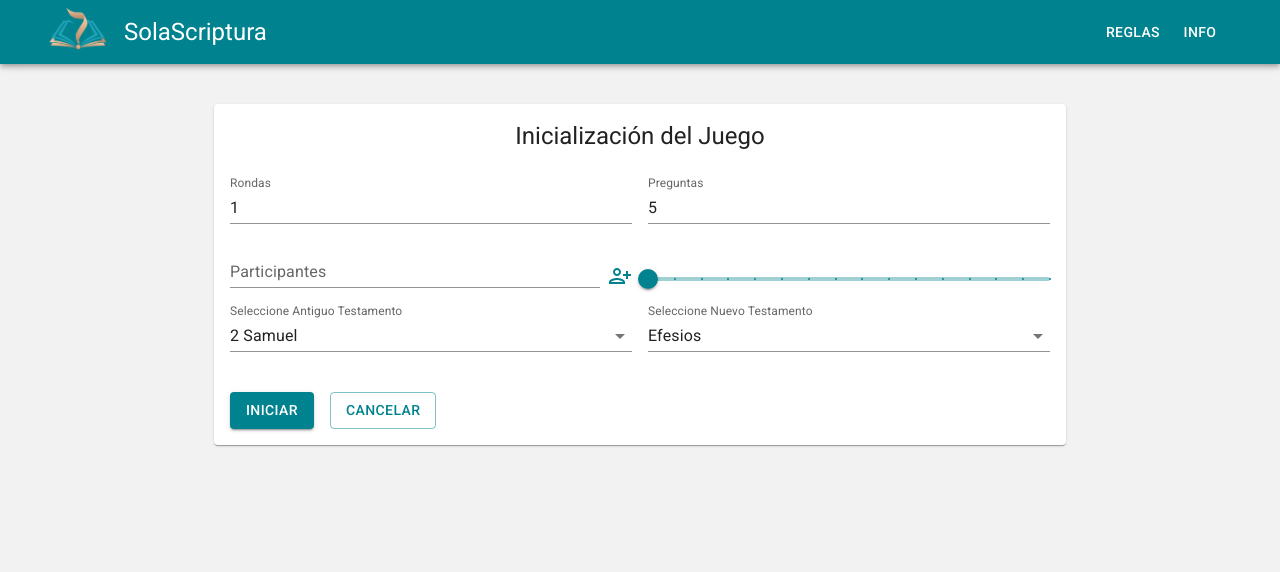
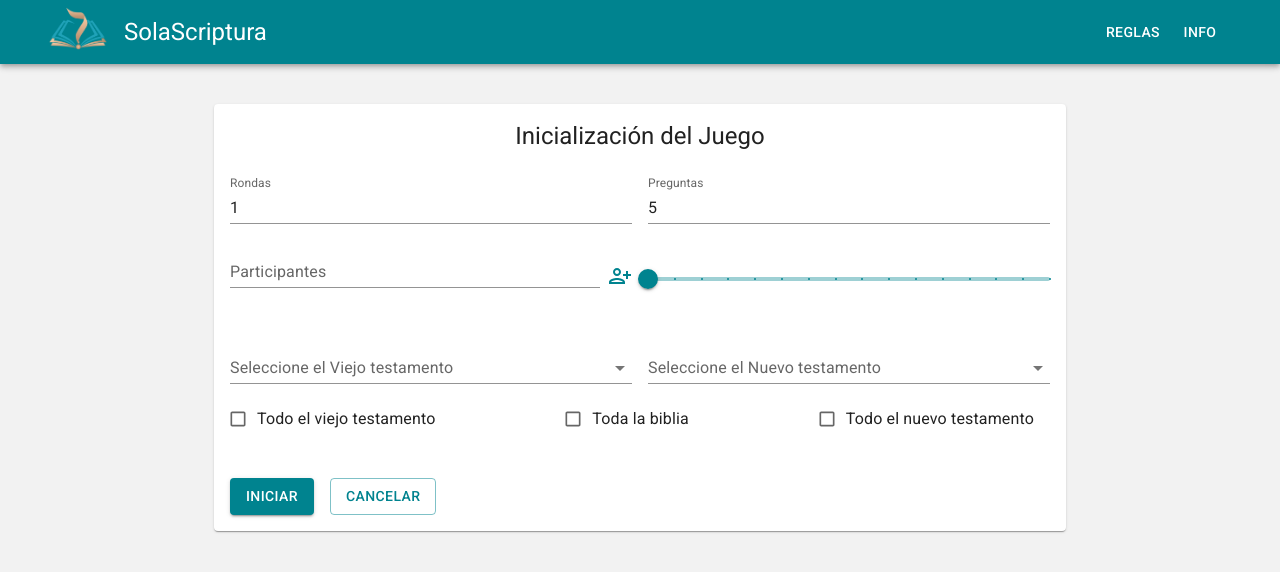
Before and after one commit to crafjer01/solascripturav2, a React (Vite) app: page / in a window 1280 px wide. Both pictures are taken after a click on the button "INICIAR". Shown: the top 572 px of the page. Built offline with nearby package versions, Linux system fonts and the light colour scheme.

Commit message:
Form Design implemented

```diff
--- a/src/SolaScripturaApp.jsx
+++ b/src/SolaScripturaApp.jsx
@@ -8,7 +8,8 @@ import { AppTheme } from './theme/AppTheme'
 
 export const SolaScripturaApp = () => {
   const [game, setGame] = useState({
-    started: false
+    visiblePreloading: true,
+    started: false,
   });
   const { started } = game;
 
--- a/src/components/form/Form.jsx
+++ b/src/components/form/Form.jsx
@@ -1,7 +1,12 @@
 import { useState } from 'react';
-import { Box, Button, Container, Grid2, Paper, FormControl, InputLabel, Slider, TextField, Select, Typography, MenuItem} from '@mui/material';
+import { Box, Button, Container, Grid2, Paper, FormGroup, InputLabel, Slider, TextField, Select, Typography,
+  MenuItem, List, IconButton, ListItem, ListItemText, ListItemAvatar, Avatar,
+  FormControlLabel,
+  Checkbox} from '@mui/material';
 import { PersonAddAlt } from '@mui/icons-material';
 import { oldBooksDB, newBooksDB } from '../../data/';
+import { ParticipantList } from './ParticipantList';
+import { SelectBook } from './SelectBook';
 
 export const Form = ({ game, setGame }) => {
     const [form, setForm] = useState({
@@ -9,9 +14,17 @@ export const Form = ({ game, setGame }) => {
       questionsQuantity: 5,
       participant: '',
       participantList: [],
-      secondAnswer: 30
+      secondAnswer: 30,
+      bookOldSelected: [],
+      bookNewSelected: [],
+      allBible: false,
+      oldBook: false,
+      newBook: false
+
     });
-    const { rondasQuantity, questionsQuantity, participant, participantList, secondAnswer } = form;
+    const { rondasQuantity, questionsQuantity, participant, participantList, secondAnswer, bookOldSelected, bookNewSelected, oldBook, allBible, newBook } = form;
+    const [isDuplicated, setIsDuplicated] = useState(false);
+   // const [disabledSelectOldBook, setDisabledSelectOldBook] = useState(false);
 
     const onRondasQuantityChange = ({ target }) => {
       const { value, name} = target;
@@ -69,12 +82,94 @@ export const Form = ({ game, setGame }) => {
 
     }
 
+    const onParticipantChange = ({ target }) => {
+      const { value, name } = target;
+
+      setForm({
+        ...form,
+        [name]: value
+      });
+    }
+    const addParticipant = () => {
+      if ( participant === '' ) return;
+
+      if( participantList.includes(participant) ) {
+        setIsDuplicated(true);
+      } else {
+        setIsDuplicated(false);
+        setForm({
+          ...form,
+          ['participantList']: [...participantList, participant],
+          ['participant']: ''
+        });
+      }
+    }
+
+    const onSecondAswerChange = ({ target }) => {
+      const {value, name} = target;
+      setForm({
+        ...form,
+        [name]: value
+      });
+    }
+
+    const onBookOldSelecChange = ({ target }) => {
+      const { value } = target;
+      setForm({
+        ...form,
+        ['bookOldSelected']: typeof value === 'string' ? value.split(',') : value,
+      });
+    }
+
+    const onBookNewSelecChange = ({ target }) => {
+      const { value } = target;
+      setForm({
+        ...form,
+        ['bookNewSelected']: typeof value === 'string' ? value.split(',') : value,
+      });
+    }
+
+    const onHandleDelete = (name) => {
+      setForm({
+        ...form,
+        ['participantList']: participantList.filter(participant => participant !== name)
+      });
+    }
+
+    const onCheckAllBible = () => {
+      setForm({
+        ...form,
+        bookOldSelected: [],
+        bookNewSelected: [],
+        allBible: !allBible
+      });
+    }
+
+    const onCheckOldBook = () => {
+      setForm({
+        ...form,
+        bookOldSelected: [],
+        oldBook: !oldBook
+      });
+    }
+
+    const onCheckNewBook = () => {
+      setForm({
+        ...form,
+        bookNewSelected: [],
+        newBook: !newBook
+      });
+    }
+
     const onCancel = () => {
       setGame({
         ...game,
         'started': false
       });
     }
+
+    const disabledSelectOldBook = (allBible || oldBook);
+    const disabledSelectNewBook = (allBible || newBook);
 
   return (
     <Container maxWidth="md" sx={{ mt: 5 }}>
@@ -98,13 +193,20 @@ export const Form = ({ game, setGame }) => {
             <Grid2 size={6} >
               <Grid2 container spacing={1} sx={{ alignItems: 'center' }} >
                 <Grid2 sx={{ flexGrow: 1 }}>
-                  <TextField id="" name="participants"  label="Participantes" variant="standard" fullWidth  autoComplete="off"
+                  <TextField id="" name="participant"  label="Participantes" variant="standard" fullWidth  autoComplete="off"
+                    disabled={participantList?.length === 4 ? true : false}
                     value={ participant }
+                    onChange={ onParticipantChange }
                   />
                 </Grid2>
-                <Button variant='text' size='sm' sx={{ minWidth: 0, p: 0,  alignSelf: 'end' }}>
-                  <PersonAddAlt color="primary" />
-                </Button>
+                <IconButton
+                  variant='text' size='sm'
+                  sx={{ minWidth: 0, p: 0,  alignSelf: 'end' }}
+                  disabled={participantList?.length === 4 ? true : false}
+                  onClick={ addParticipant }
+                >
+                  <PersonAddAlt color={`${participantList?.length === 4 ? '' : 'primary'}`} />
+                </IconButton>
               </Grid2>
             </Grid2>
             <Grid2 size={6} sx={{ alignSelf: 'end' }}>
@@ -118,42 +220,35 @@ export const Form = ({ game, setGame }) => {
                 marks
                 min={30}
                 max={180}
+                name="secondAnswer"
+                onChange={ onSecondAswerChange }
               />
+            </Grid2>
+            <Grid2 size={6}>
+              { isDuplicated && <Typography component="p" sx={{ color: 'red', fontStyle: 'italic', fontSize: '14px' }}>El participante esta duplicado.</Typography> }
+            </Grid2>
+            {/* participant List */}
+            <Grid2 size={12}>
+              { participantList?.length > 0 && <ParticipantList participants={participantList} onHandleDelete={onHandleDelete} /> }
             </Grid2>
             {/* Select the books, old or new */}
             <Grid2 size={6}>
-            <FormControl variant="standard" fullWidth>
-              <InputLabel id="select-old-book">Seleccione Antiguo Testamento</InputLabel>
-              <Select
-                labelId="select-old-book"
-                label="old-book"
-                value={10}
-              >
-                {
-                  oldBooksDB.map( book => (
-                    <MenuItem key={book.name} value={book.id}>{ book.name }</MenuItem>
-                  ))
-                }
-
-              </Select>
-            </FormControl>
+              <SelectBook books={oldBooksDB} name="Viejo" onBookSelecChange={onBookOldSelecChange} booksSelected={bookOldSelected} selectDisabled={disabledSelectOldBook}  />
             </Grid2>
             <Grid2 size={6}>
-            <FormControl variant="standard" fullWidth>
-              <InputLabel id="select-new-book">Seleccione Nuevo Testamento</InputLabel>
-              <Select
-                labelId="select-new-book"
-                label="new-book"
-                value={10}
-              >
-                {
-                  newBooksDB.map( book => (
-                    <MenuItem key={book.name} value={book.id}>{ book.name }</MenuItem>
-                  ))
-                }
+              <SelectBook books={newBooksDB} name="Nuevo" onBookSelecChange={onBookNewSelecChange} booksSelected={bookNewSelected} selectDisabled={disabledSelectNewBook}  />
+            </Grid2>
+            <Grid2 size={12}>
+            <FormGroup row sx={{ justifyContent: 'space-between'}} >
+                <FormControlLabel control={<Checkbox size="small" onClick={ onCheckOldBook } disabled={allBible}  />} label="Todo el viejo testamento"
 
-              </Select>
-            </FormControl>
+                />
+                <FormControlLabel control={<Checkbox size="small" onClick={ onCheckAllBible } />} label="Toda la biblia"
+
+                />
+                <FormControlLabel control={<Checkbox size="small" onClick={ onCheckNewBook } disabled={allBible} />} label="Todo el nuevo testamento"
+                />
+              </FormGroup>
             </Grid2>
           </Grid2>
           <Box sx={{ mt: 5 }} >
--- /dev/null
+++ b/src/components/form/ParticipantList.jsx
@@ -0,0 +1,24 @@
+import { Grid2, Box, IconButton } from '@mui/material';
+import DeleteIcon from '@mui/icons-material/Delete';
+
+export const ParticipantList = ({ participants, onHandleDelete }) => {
+
+  return (
+    <Grid2 container spacing={2}>
+         { participants.map( participant => (
+        <Grid2
+            key={ participant }
+        >
+        <Box sx={{ display: 'flex', alignItems: 'center', }}>
+            <span>{ participant }</span>
+            <IconButton   aria-label="delete" onClick={() => onHandleDelete(participant)} sx={{ ml: 2, color: '#555' }}>
+                <DeleteIcon />
+            </IconButton >
+        </Box>
+
+      </Grid2>
+
+    )) }
+    </Grid2>
+  );
+};
--- /dev/null
+++ b/src/components/form/SelectBook.jsx
@@ -0,0 +1,52 @@
+import { FormControl, Box, InputLabel, Select, MenuItem, OutlinedInput, Chip  } from '@mui/material';
+
+const ITEM_HEIGHT = 48;
+const ITEM_PADDING_TOP = 8;
+const MenuProps = {
+  PaperProps: {
+    style: {
+      maxHeight: ITEM_HEIGHT * 4.5 + ITEM_PADDING_TOP,
+      width: 250,
+    },
+  },
+};
+
+
+function getStyles(name, personName, theme) {
+    return {
+      fontWeight: personName.includes(name)
+        ? theme.typography.fontWeightMedium
+        : theme.typography.fontWeightRegular,
+    };
+}
+
+export const SelectBook = ({ books, name, onBookSelecChange, booksSelected, selectDisabled }) => {
+  return (
+    <FormControl variant="standard" fullWidth>
+      <InputLabel id={`${name}-book-label`}>{ (!selectDisabled) ? `Seleccione el ${name} testamento` : '' }</InputLabel>
+      <Select
+        disabled={selectDisabled}
+        labelId={`${name}-book--label`}
+        label={`${name}-book`}
+        multiple
+        value={booksSelected}
+        onChange={ onBookSelecChange }
+        // input={<OutlinedInput id={`${name}-book`} label="Chip" />}
+        renderValue={(selected) => (
+            <Box sx={{ display: 'flex', flexWrap: 'wrap', gap: 0.5 }}>
+              {selected.map((value) => (
+                <Chip key={value} label={value} />
+              ))}
+            </Box>
+          )}
+          MenuProps={MenuProps}
+        >
+        {books.map((book) => (
+          <MenuItem key={book} value={book}>
+            {book}
+          </MenuItem>
+        ))}
+      </Select>
+    </FormControl>
+  );
+};
--- a/src/data/newBooksDB.js
+++ b/src/data/newBooksDB.js
@@ -1,30 +1,29 @@
 export const newBooksDB = [
-    { id: '0', name: 'Todos' },
-    { id: '1', name: 'Mateo' },
-    { id: '2', name: 'Marcos' },
-    { id: '3', name: 'Lucas' },
-    { id: '4', name: 'Juan' },
-    { id: '5', name: 'Hechos' },
-    { id: '6', name: 'Romanos' },
-    { id: '7', name: '1 Corintios' },
-    { id: '8', name: '2 Corintios' },
-    { id: '9', name: 'Gálatas' },
-    { id: '10', name: 'Efesios' },
-    { id: '11', name: 'Filipenses' },
-    { id: '12', name: 'Colosenses' },
-    { id: '13', name: '1 Tesalonicenses' },
-    { id: '14', name: '2 Tesalonicenses' },
-    { id: '15', name: '1 Timoteo' },
-    { id: '16', name: '2 Timoteo' },
-    { id: '17', name: 'Tito' },
-    { id: '18', name: 'Filemón' },
-    { id: '19', name: 'Hebreos' },
-    { id: '20', name: 'Santiago' },
-    { id: '21', name: '1 Pedro' },
-    { id: '22', name: '2 Pedro' },
-    { id: '23', name: '1 Juan' },
-    { id: '24', name: '2 Juan' },
-    { id: '25', name: '3 Juan' },
-    { id: '26', name: 'Judas' },
-    { id: '27', name: 'Apocalipsis' }
+    'Mateo',
+    'Marcos',
+    'Lucas',
+    'Juan',
+    'Hechos',
+    'Romanos',
+    '1 Corintios',
+    '2 Corintios',
+    'Gálatas',
+    'Efesios',
+    'Filipenses',
+    'Colosenses',
+    '1 Tesalonicenses',
+    '2 Tesalonicenses',
+    '1 Timoteo',
+    '2 Timoteo',
+    'Tito',
+    'Filemón',
+    'Hebreos',
+    'Santiago',
+    '1 Pedro',
+    '2 Pedro',
+    '1 Juan',
+    '2 Juan',
+    '3 Juan',
+    'Judas',
+    'Apocalipsis',
   ];
--- a/src/data/oldBooksDB.js
+++ b/src/data/oldBooksDB.js
@@ -1,42 +1,41 @@
 export const oldBooksDB = [
-    { id: '0', name: 'Todos' },
-    { id: '1', name: 'Génesis' },
-    { id: '2', name: 'Éxodo' },
-    { id: '3', name: 'Levítico' },
-    { id: '4', name: 'Números' },
-    { id: '5', name: 'Deuteronomio' },
-    { id: '6', name: 'Josué' },
-    { id: '7', name: 'Jueces' },
-    { id: '8', name: 'Rut' },
-    { id: '9', name: '1 Samuel' },
-    { id: '10', name: '2 Samuel' },
-    { id: '11', name: '1 Reyes' },
-    { id: '12', name: '2 Reyes' },
-    { id: '13', name: '1 Crónicas' },
-    { id: '14', name: '2 Crónicas' },
-    { id: '15', name: 'Esdras' },
-    { id: '16', name: 'Nehemías' },
-    { id: '17', name: 'Ester' },
-    { id: '18', name: 'Job' },
-    { id: '19', name: 'Salmos' },
-    { id: '20', name: 'Proverbios' },
-    { id: '21', name: 'Eclesiastés' },
-    { id: '22', name: 'Cantares' },
-    { id: '23', name: 'Isaías' },
-    { id: '24', name: 'Jeremías' },
-    { id: '25', name: 'Lamentaciones' },
-    { id: '26', name: 'Ezequiel' },
-    { id: '27', name: 'Daniel' },
-    { id: '28', name: 'Oseas' },
-    { id: '29', name: 'Joel' },
-    { id: '30', name: 'Amós' },
-    { id: '31', name: 'Abdías' },
-    { id: '32', name: 'Jonás' },
-    { id: '33', name: 'Miqueas' },
-    { id: '34', name: 'Nahum' },
-    { id: '35', name: 'Habacuc' },
-    { id: '36', name: 'Sofonías' },
-    { id: '37', name: 'Hageo' },
-    { id: '38', name: 'Zacarías' },
-    { id: '39', name: 'Malaquías' }
+    'Génesis',
+    'Éxodo',
+    'Levítico',
+    'Números',
+    'Deuteronomio',
+    'Josué',
+    'Jueces',
+    'Rut',
+    '1 Samuel',
+     '2 Samuel',
+     '1 Reyes',
+     '2 Reyes',
+     '1 Crónicas',
+     '2 Crónicas',
+     'Esdras',
+     'Nehemías',
+     'Ester',
+     'Job',
+     'Salmos',
+     'Proverbios',
+     'Eclesiastés',
+     'Cantares',
+     'Isaías',
+     'Jeremías',
+     'Lamentaciones',
+     'Ezequiel',
+     'Daniel',
+     'Oseas',
+     'Joel',
+     'Amós',
+     'Abdías',
+     'Jonás',
+     'Miqueas',
+     'Nahum',
+     'Habacuc',
+     'Sofonías',
+     'Hageo',
+     'Zacarías',
+     'Malaquías'
   ];
```
